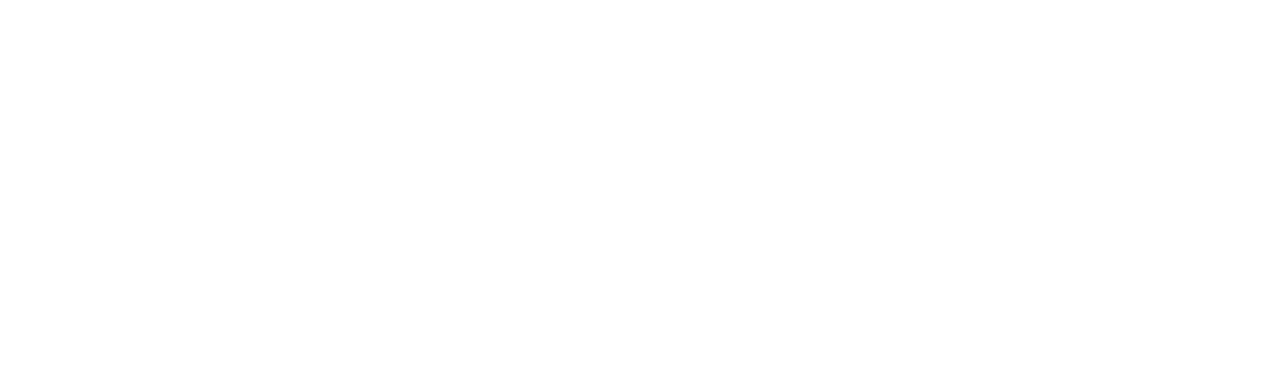
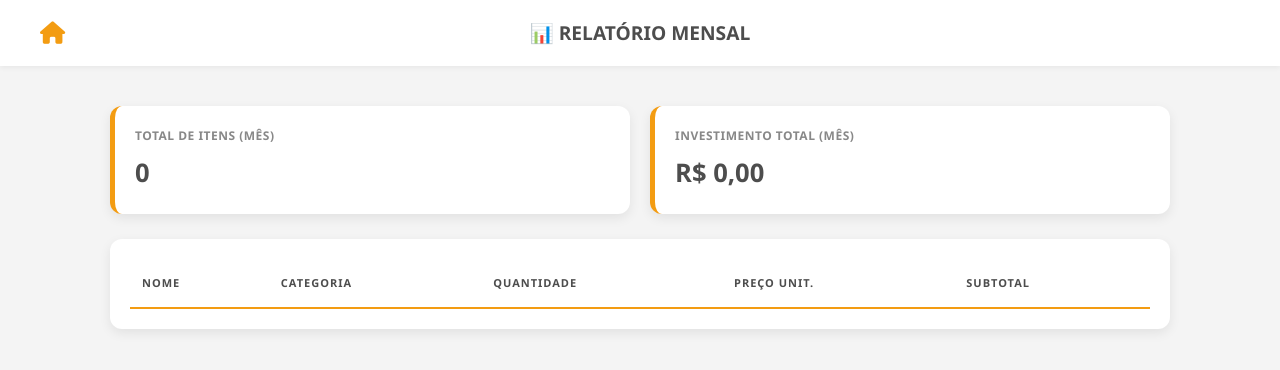
Before and after one commit to YuriAoyagui/ProjetoAdega, a website: page src/views/relatorio.html in a window 1280 px wide. Drawn offline with Linux system fonts and the light colour scheme.

Commit message:
feat: add tela de relatorio

```diff
--- a/public/css/relatorio.css
+++ b/public/css/relatorio.css
@@ -1,3 +1,41 @@
-body {
+.resumo-cards {
+    display: flex;
+    gap: 20px;
+    margin-bottom: 25px;
+}
+
+.card-info {
+    background: var(--branco);
+    padding: 20px;
+    border-radius: 12px;
+    flex: 1;
+    box-shadow: var(--shadow-subtle);
+    border-left: 5px solid var(--laranja);
+    transition: transform var(--transicao);
+}
+
+.card-info:hover {
+    transform: translateY(-3px);
+}
+
+.card-info h3 {
+    font-size: 0.75rem;
+    color: #888;
+    text-transform: uppercase;
     margin: 0;
+    letter-spacing: 0.5px;
 }
+
+.card-info p {
+    font-size: 1.6rem;
+    font-weight: bold;
+    margin: 8px 0 0 0;
+    color: var(--texto);
+}
+
+
+@media (max-width: 600px) {
+    .resumo-cards {
+        flex-direction: column;
+    }
+}
--- a/src/views/relatorio.html
+++ b/src/views/relatorio.html
@@ -3,9 +3,49 @@
 <head>
     <meta charset="UTF-8">
     <meta name="viewport" content="width=device-width, initial-scale=1.0">
-    <title>Document</title>
+    <link rel="stylesheet" href="/css/style.css">
+    <link rel="stylesheet" href="/css/listar.css">
+    <link rel="stylesheet" href="/css/relatorio.css">
+    <link rel="stylesheet" href="https://cdnjs.cloudflare.com/ajax/libs/font-awesome/6.0.0/css/all.min.css">
+    <title>Relatório Mensal - Adega</title>
 </head>
 <body>
+    <nav class="navbar">
+        <a href="/" class="nav-icon" title="Voltar ao Início">
+            <i class="fas fa-home"></i>
+        </a>
+        <h1 class="nav-title">📊 RELATÓRIO MENSAL</h1>
+        <div style="width: 40px;"></div>
+    </nav>
 
+    <div class="container">
+        <div class="resumo-cards">
+            <div class="card-info">
+                <h3>Total de Itens (Mês)</h3>
+                <p id="total-itens">0</p>
+            </div>
+            <div class="card-info">
+                <h3>Investimento Total (Mês)</h3>
+                <p id="total-valor">R$ 0,00</p>
+            </div>
+        </div>
+
+        <main class="tabela-container">
+            <table>
+                <thead>
+                    <tr>
+                        <th>Nome</th>
+                        <th>Categoria</th>
+                        <th>Quantidade</th>
+                        <th>Preço Unit.</th>
+                        <th>Subtotal</th>
+                    </tr>
+                </thead>
+                <tbody id="tabela-corpo">
+                    </tbody>
+            </table>
+        </main>
+    </div>
+    <script src="/js/relatorio.js"></script>
 </body>
 </html>
```
